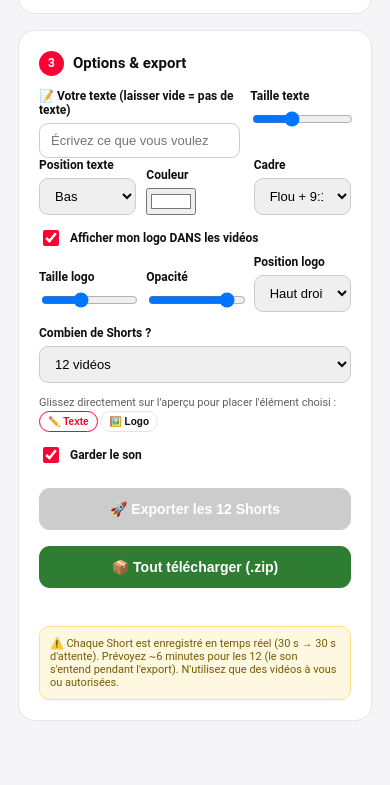
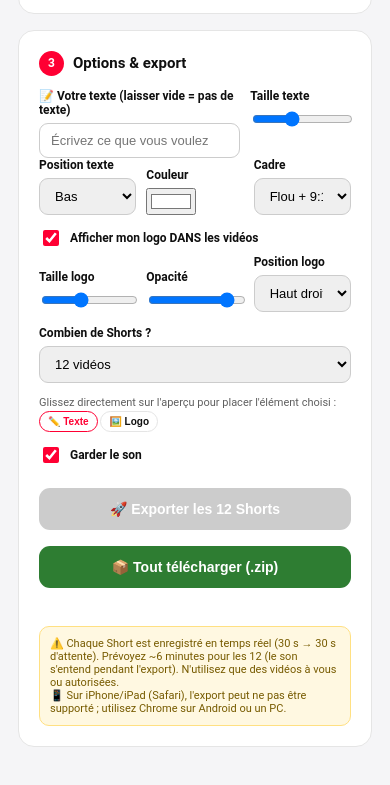
Before and after one commit to am6930875-source/anime-video-shorts, a plain HTML site: page best-short.html in a window 390 px wide. Shown: the part 1456-2241 px from the top of the page. Before the commit the page ends 2215 px from the top, so only its background shows below. Drawn offline with Linux system fonts and the light colour scheme.

Commit message:
Add mobile export compatibility note

```diff
--- a/best-short.html
+++ b/best-short.html
@@ -128,7 +128,7 @@ video#src{display:none}
       <button class="go" id="zipAll" disabled style="background:#2e7d32">📦 Tout télécharger (.zip)</button>
       <div class="progress" id="progress"><i></i></div>
       <div class="status" id="exportStatus"></div>
-      <div class="warn">⚠️ Chaque Short est enregistré en temps réel (30 s → 30 s d'attente). Prévoyez ~6 minutes pour les 12 (le son s'entend pendant l'export). N'utilisez que des vidéos à vous ou autorisées.</div>
+      <div class="warn">⚠️ Chaque Short est enregistré en temps réel (30 s → 30 s d'attente). Prévoyez ~6 minutes pour les 12 (le son s'entend pendant l'export). N'utilisez que des vidéos à vous ou autorisées.<br>📱 Sur iPhone/iPad (Safari), l'export peut ne pas être supporté ; utilisez Chrome sur Android ou un PC.</div>
     </section>
   </div>
 
```
Also changed, not shown: split-short.html (+1 -1 lines).
